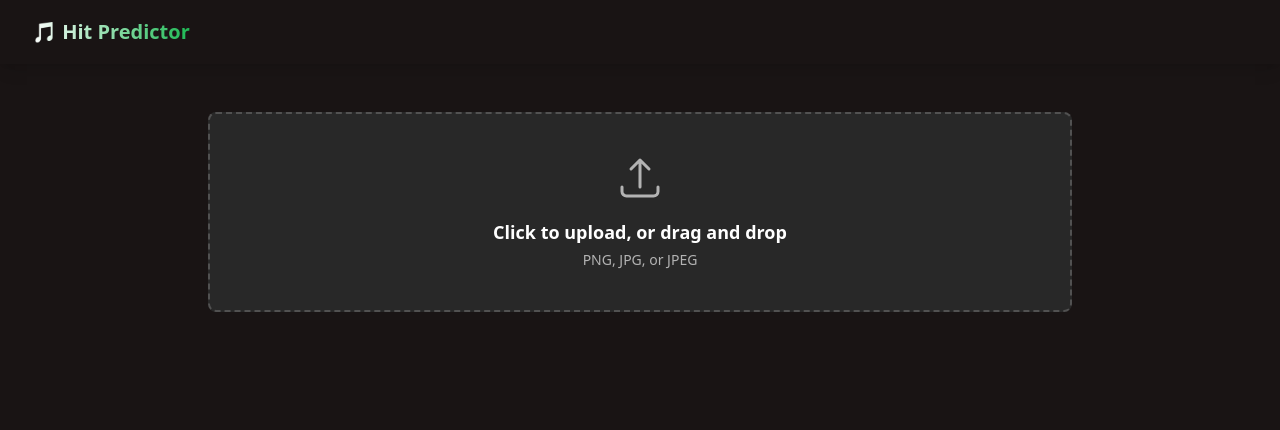
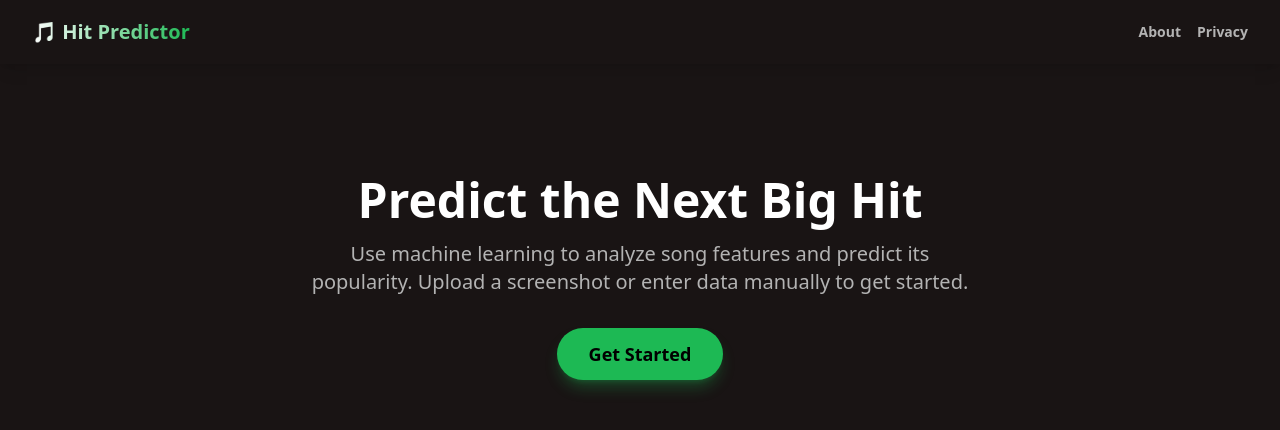
Before and after one commit to thithiramalsen/Hit-Predictor, a React (Vite) app in the folder frontend/: page / in a window 1280 px wide. Shown: the top 430 px of the page. Built offline with nearby package versions, Linux system fonts and the light colour scheme.

Commit message:
before scrape

```diff
--- a/frontend/src/App.jsx
+++ b/frontend/src/App.jsx
@@ -1,5 +1,9 @@
 import { useState } from 'react';
 import { UploadZone } from './Components/UploadZone';
+import { ChoiceScreen } from './Components/ChoiceScreen';
+import { LandingPage } from './Components/LandingPage';
+import { AboutPage } from './Components/AboutPage';
+import { PrivacyPage } from './Components/PrivacyPage';
 import { FeatureForm } from './Components/FeatureForm';
 import { NavBar } from './Components/NavBar';
 import { ModelDropdown } from './Components/ModelDropdown';
@@ -32,6 +36,7 @@ function App() {
   const [selectedModel, setSelectedModel] = useState(null);
   const [uploadedImage, setUploadedImage] = useState(null);
   const [prediction, setPrediction] = useState(null);
+  const [view, setView] = useState('landing'); // 'landing', 'choice', 'upload', 'form', 'about', 'privacy'
   const [history, setHistory] = useLocalStorage('predictions', []);
 
   const handleClear = () => {
@@ -39,6 +44,7 @@ function App() {
     setSelectedModel(null);
     setUploadedImage(null);
     setPrediction(null);
+    setView('landing');
   };
 
   const normalizeFeatures = (features) => {
@@ -77,6 +83,7 @@ function App() {
       const normalized = normalizeFeatures(extractedFeatures);
       console.log("Normalized features for form:", normalized); // Debug
       setFeatures(normalized);
+      setView('form');
       setUploadedImage(URL.createObjectURL(file));
     } catch (error) {
       console.error('Upload failed:', error);
@@ -105,11 +112,50 @@ function App() {
 
     return (
     <div className="min-h-screen bg-spotify-black text-white">
-      <NavBar />
+      <NavBar
+        onTitleClick={handleClear}
+        onAboutClick={() => setView('about')}
+        onPrivacyClick={() => setView('privacy')}
+      />
       <main className="max-w-4xl mx-auto p-4 space-y-8">
-        {!features ? (
-          <UploadZone onUpload={handleUpload} />
-        ) : (
+        {view === 'choice' && (
+          <div className="mb-4">
+            <button onClick={() => setView('landing')} className="btn btn-secondary">
+              &larr; Back to Home
+            </button>
+          </div>
+        )}
+        {(view === 'upload' || view === 'form' || view === 'about' || view === 'privacy') && (
+          <div className="mb-4">
+            <button onClick={() => setView(view === 'upload' || view === 'form' ? 'choice' : 'landing')} className="btn btn-secondary">
+              &larr; Back to Options
+            </button>
+          </div>
+        )}
+
+        {view === 'landing' && (
+          <LandingPage onGetStarted={() => setView('choice')} />
+        )}
+
+        {view === 'choice' && (
+          <ChoiceScreen
+            onUploadClick={() => setView('upload')}
+            onManualClick={() => {
+              const defaultFeatures = {
+                danceability: 0.5, energy: 0.5, loudness: -7, tempo: 120,
+                happiness: 0.5, acousticness: 0.1, instrumentalness: 0,
+                liveness: 0.1, speechiness: 0.05, duration_min: 3.5,
+                key: 0, mode: 1, explicit: "0"
+              };
+              setFeatures(defaultFeatures);
+              setView('form');
+            }}
+          />
+        )}
+
+        {view === 'upload' && <UploadZone onUpload={handleUpload} />}
+
+        {view === 'form' && features && (
             <div className="space-y-6">
               <FeatureForm features={features} onChange={setFeatures} image={uploadedImage} />
               <ModelDropdown selected={selectedModel} onSelect={setSelectedModel} />
@@ -131,6 +177,10 @@ function App() {
             </div>
         )}
 
+        {view === 'about' && <AboutPage />}
+
+        {view === 'privacy' && <PrivacyPage />}
+
         {prediction && <PredictionResult prediction={prediction} />}
 
         <HistoryList predictions={history} />
--- /dev/null
+++ b/frontend/src/Components/AboutPage.jsx
@@ -0,0 +1,18 @@
+import React from 'react';
+
+export function AboutPage() {
+  return (
+    <div className="bg-spotify-darkgray rounded-lg p-8 text-spotify-lightgray space-y-4">
+      <h1 className="text-3xl font-bold text-white mb-4">About Hit Predictor</h1>
+      <p>
+        Hit Predictor is a machine learning-powered application designed to forecast the potential popularity of a song based on its musical features.
+      </p>
+      <p>
+        Our goal is to provide artists, producers, and music enthusiasts with a data-driven perspective on what makes a track resonate with listeners. By analyzing attributes like danceability, energy, tempo, and key, our models identify patterns that correlate with commercial success.
+      </p>
+      <p>
+        This project was born from a passion for both music and data science, aiming to bridge the gap between artistic creation and analytical insight.
+      </p>
+    </div>
+  );
+}
--- /dev/null
+++ b/frontend/src/Components/ChoiceScreen.jsx
@@ -0,0 +1,25 @@
+import React from 'react';
+import { ArrowUpTrayIcon, PencilSquareIcon } from '@heroicons/react/24/outline';
+
+export function ChoiceScreen({ onUploadClick, onManualClick }) {
+  return (
+    <div className="bg-spotify-darkgray rounded-lg p-8">
+      <h2 className="text-2xl font-bold text-center text-white mb-6">How would you like to input song data?</h2>
+      <div className="grid grid-cols-1 md:grid-cols-2 gap-6">
+        {/* Upload Option */}
+        <button onClick={onUploadClick} className="flex flex-col items-center justify-center p-8 bg-spotify-black rounded-lg hover:bg-spotify-lightgray/10 transition-colors duration-200">
+          <ArrowUpTrayIcon className="w-12 h-12 text-spotify-green mb-4" />
+          <span className="text-lg font-semibold text-white">Upload Screenshot</span>
+          <span className="text-sm text-spotify-lightgray mt-1 text-center">Automatically extract features from an image.</span>
+        </button>
+
+        {/* Manual Entry Option */}
+        <button onClick={onManualClick} className="flex flex-col items-center justify-center p-8 bg-spotify-black rounded-lg hover:bg-spotify-lightgray/10 transition-colors duration-200">
+          <PencilSquareIcon className="w-12 h-12 text-spotify-green mb-4" />
+          <span className="text-lg font-semibold text-white">Enter Manually</span>
+          <span className="text-sm text-spotify-lightgray mt-1 text-center">Input the song feature values directly.</span>
+        </button>
+      </div>
+    </div>
+  );
+}
--- /dev/null
+++ b/frontend/src/Components/LandingPage.jsx
@@ -0,0 +1,16 @@
+import React from 'react';
+
+export function LandingPage({ onGetStarted }) {
+  return (
+    <div className="text-center py-16">
+      <h1 className="text-5xl font-bold text-white mb-4">Predict the Next Big Hit</h1>
+      <p className="text-xl text-spotify-lightgray mb-8 max-w-2xl mx-auto">
+        Use machine learning to analyze song features and predict its popularity.
+        Upload a screenshot or enter data manually to get started.
+      </p>
+      <button onClick={onGetStarted} className="btn btn-primary btn-lg shadow-lg shadow-spotify-green/30">
+        Get Started
+      </button>
+    </div>
+  );
+}
--- a/frontend/src/Components/NavBar.jsx
+++ b/frontend/src/Components/NavBar.jsx
@@ -1,14 +1,24 @@
 import React from 'react';
 
-export function NavBar() {
+export function NavBar({ onTitleClick, onAboutClick, onPrivacyClick }) {
   return (
     <nav className="bg-spotify-black shadow-lg mb-8">
       <div className="max-w-7xl mx-auto px-4 sm:px-6 lg:px-8">
         <div className="flex items-center justify-between h-16">
           <div className="flex items-center">
-            <span className="font-bold text-xl text-transparent bg-clip-text bg-gradient-to-r from-white to-spotify-green">
-              🎵 Hit Predictor
-            </span>
+            <button onClick={onTitleClick} className="focus:outline-none">
+              <span className="font-bold text-xl text-transparent bg-clip-text bg-gradient-to-r from-white to-spotify-green">
+                🎵 Hit Predictor
+              </span>
+            </button>
+          </div>
+          <div className="flex items-center space-x-4 text-sm font-semibold">
+            <button onClick={onAboutClick} className="text-spotify-lightgray hover:text-white transition-colors">
+              About
+            </button>
+            <button onClick={onPrivacyClick} className="text-spotify-lightgray hover:text-white transition-colors">
+              Privacy
+            </button>
           </div>
         </div>
       </div>
--- /dev/null
+++ b/frontend/src/Components/PrivacyPage.jsx
@@ -0,0 +1,21 @@
+import React from 'react';
+
+export function PrivacyPage() {
+  return (
+    <div className="bg-spotify-darkgray rounded-lg p-8 text-spotify-lightgray space-y-4">
+      <h1 className="text-3xl font-bold text-white mb-4">Privacy & Usage Policy</h1>
+      <h2 className="text-xl font-semibold text-white">Data Usage</h2>
+      <p>
+        When you upload a screenshot, the image is temporarily processed on our server to extract musical features using Optical Character Recognition (OCR). The image file is deleted immediately after processing and is not stored.
+      </p>
+      <p>
+        The extracted musical data (e.g., tempo, key, danceability) is used to make a prediction and may be stored anonymously in your browser's local storage to provide a prediction history. This data is not sent to or stored on our servers permanently.
+      </p>
+      <h2 className="text-xl font-semibold text-white mt-4">Disclaimer</h2>
+      <p>
+        This tool is provided for educational and entertainment purposes only. The predictions are based on statistical models and are not a guarantee of a song's future performance.
+      </p>
+      <p>This application is not affiliated with, endorsed, or sponsored by Spotify. The use of the Spotify name and theme is for thematic and demonstrative purposes only.</p>
+    </div>
+  );
+}
--- a/frontend/src/index.css
+++ b/frontend/src/index.css
@@ -21,6 +21,10 @@
     @apply bg-spotify-green text-black hover:bg-opacity-80;
   }
 
+  .btn-lg {
+    @apply text-lg px-8 py-3;
+  }
+
   .btn-secondary {
     @apply bg-spotify-darkgray text-white hover:bg-opacity-80 border border-spotify-lightgray/50;
   }
```
Lines whose indentation alone changed are shown as unchanged.
